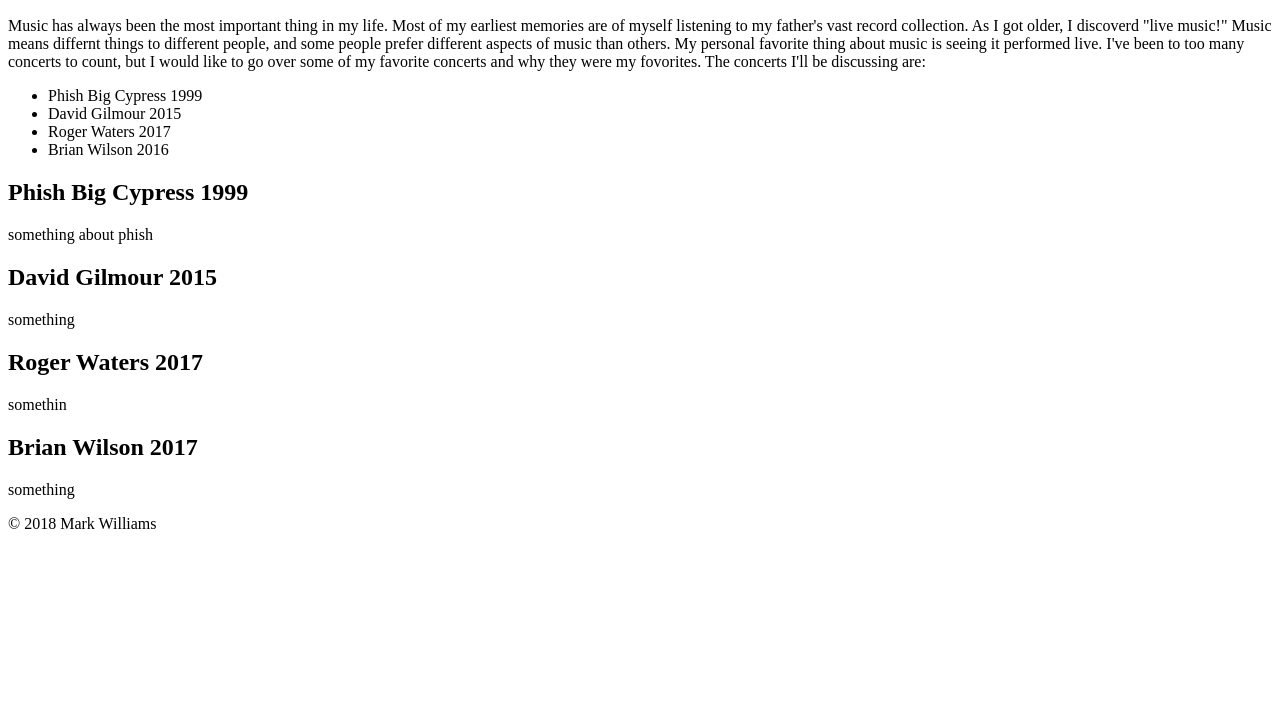
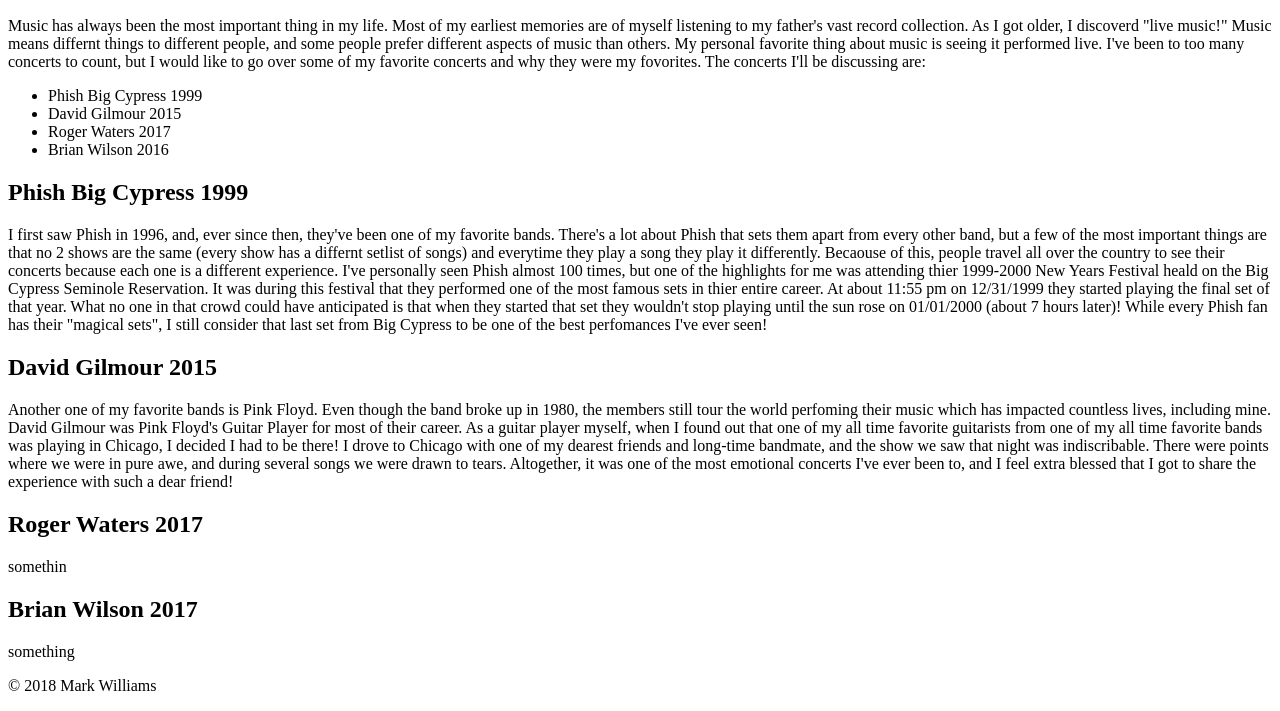
Before and after one commit to GuitarLover82/html-me-something, a plain HTML site: page index.html in a window 1280 px wide. Shown: the part 96-807 px from the top of the page. Drawn offline with Linux system fonts and the light colour scheme.

Commit message:
added content to paragraphs

```diff
--- a/index.html
+++ b/index.html
@@ -25,11 +25,26 @@
   </article>
   <article>
     <h2>Phish Big Cypress 1999</h2>
-      <p>something about phish</p>
+      <p>I first saw Phish in 1996, and, ever since then, they've been one of my favorite bands.
+          There's a lot about Phish that sets them apart from every other band, but a few of the most important things are that no 2 shows are the
+          same (every show has a differnt setlist of songs) and everytime they play a song they play it differently. Becaouse of this, people
+          travel all over the country to see their concerts because each one is a different experience. I've personally seen Phish almost 100 times,
+          but one of the highlights for me was attending thier 1999-2000 New Years Festival heald on the Big Cypress Seminole Reservation. It was during
+          this festival that they performed one of the most famous sets in thier entire career. At about 11:55 pm on 12/31/1999 they started playing the final
+          set of that year. What no one in that crowd could have anticipated is that when they started that set they wouldn't stop playing until the sun rose on
+          01/01/2000 (about 7 hours later)! While every Phish fan has their "magical sets", I still consider that last set from Big Cypress to
+          be one of the best perfomances I've ever seen!
+      </p>
 </article>
 <article>
     <h2> David Gilmour 2015</h2>
-      <p>something</p>
+      <p>Another one of my favorite bands is Pink Floyd. Even though the band broke up in 1980, the members still tour the world
+          perfoming their music which has impacted countless lives, including mine. David Gilmour was Pink Floyd's Guitar Player for most of
+          their career. As a guitar player myself, when I found out that one of my all time favorite guitarists from one of my all time favorite bands
+          was playing in Chicago, I decided I had to be there! I drove to Chicago with one of my dearest friends and long-time bandmate, and the show we saw that night was
+          indiscribable. There were points where we were in pure awe, and during several songs we were drawn to tears. Altogether, it was
+          one of the most emotional concerts I've ever been to, and I feel extra blessed that I got to share the experience with such a dear friend!
+      </p>
 </article>
 <article>
     <h2>Roger Waters 2017</h2>
```
